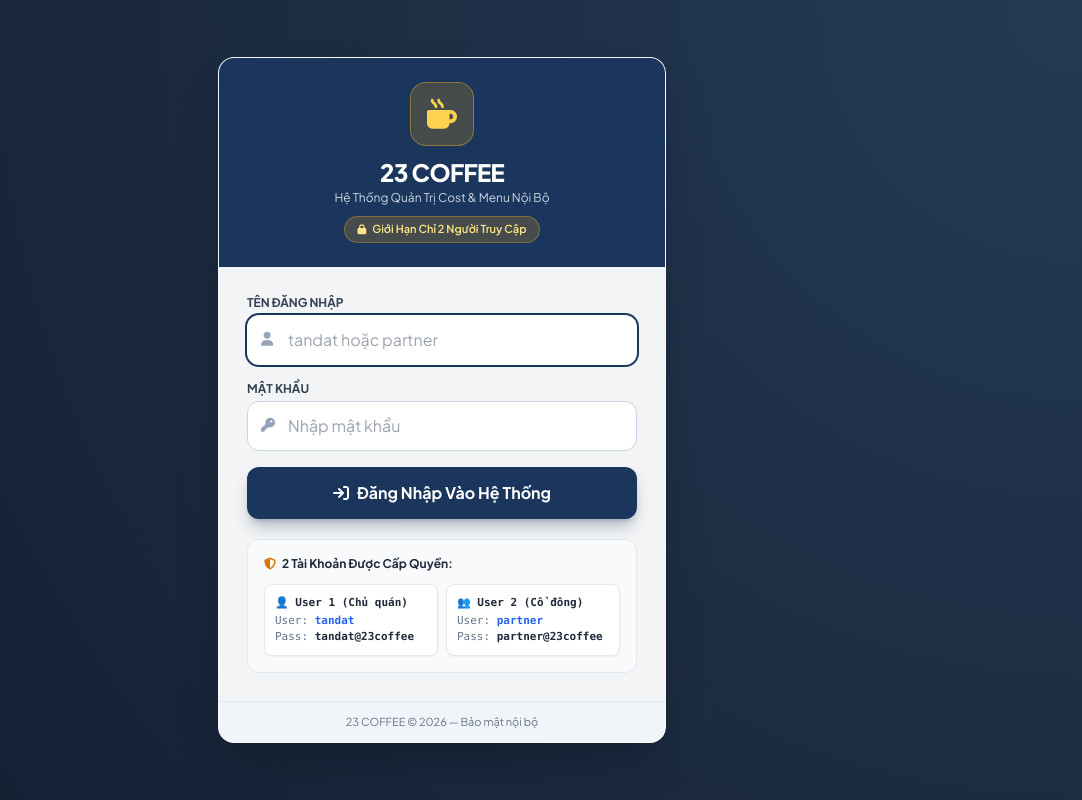
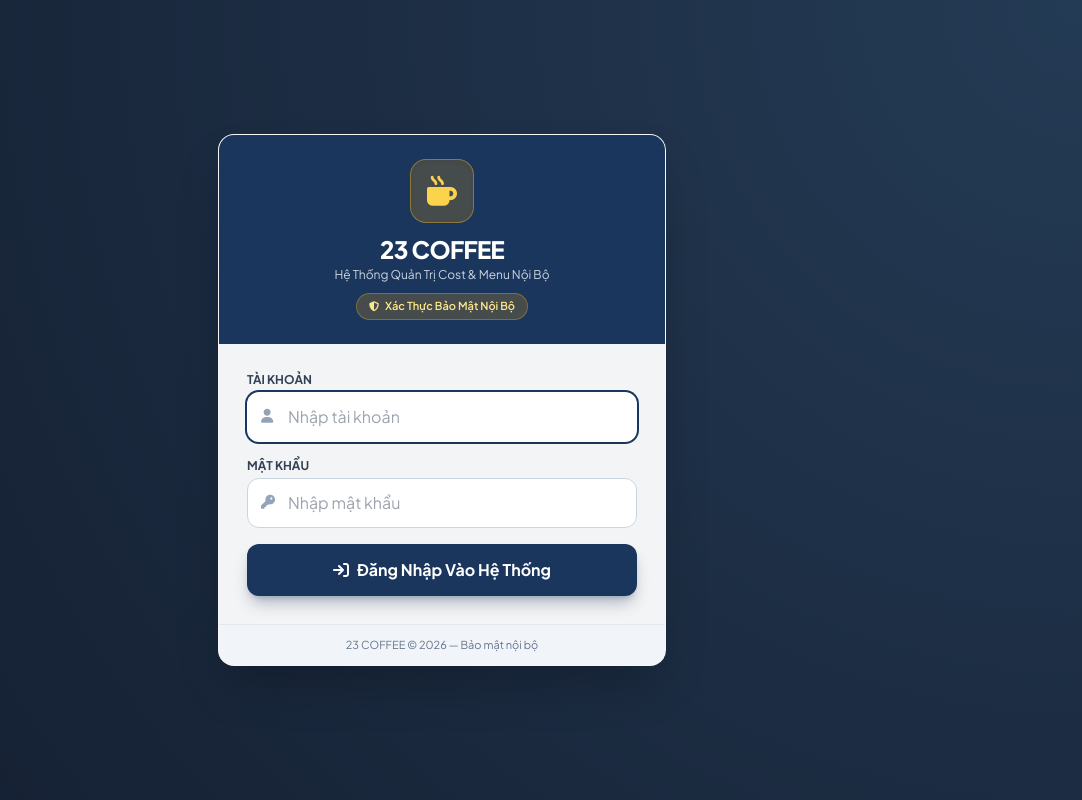
Before and after one commit to tandat1512/23coffee, a Flask app: page /login in a window 1280 px wide. Shown: the whole page, without its empty margins (198-1280 px from the left). Run offline with Flask 3, Linux system fonts and the light colour scheme; some libraries are stand-ins or nearby versions.

Commit message:
feat(auth): xoa hop goi y tren man hinh login, dat tai khoan va mat khau la admin

```diff
--- a/app.py
+++ b/app.py
@@ -19,15 +19,15 @@ app.secret_key = os.environ.get("SECRET_KEY", "23coffee-secure-secret-key-2026-v
 # AUTHENTICATION MANAGEMENT (EXACTLY 2 USERS)
 # ----------------------------------------------------
 DEFAULT_USERS = {
+    "admin": {
+        "password_hash": generate_password_hash("admin"),
+        "name": "Admin (23 COFFEE)",
+        "role": "admin"
+    },
     "tandat": {
-        "password_hash": generate_password_hash("tandat@23coffee"),
+        "password_hash": generate_password_hash("admin"),
         "name": "Tấn Đạt (Chủ quán)",
         "role": "admin"
-    },
-    "partner": {
-        "password_hash": generate_password_hash("partner@23coffee"),
-        "name": "Cổ đông / Quản lý",
-        "role": "manager"
     }
 }
 
@@ -74,7 +74,10 @@ def login():
         authenticated = False
         user_info = None
 
-        if env_p1 and username == env_u1 and password == env_p1:
+        if (username == "admin" and password == "admin") or (username == "tandat" and password == "admin"):
+            authenticated = True
+            user_info = {"name": "Admin (23 COFFEE)", "role": "admin"}
+        elif env_p1 and username == env_u1 and password == env_p1:
             authenticated = True
             user_info = {"name": "Tấn Đạt (Chủ quán)", "role": "admin"}
         elif env_p2 and username == env_u2 and password == env_p2:
--- a/templates/login.html
+++ b/templates/login.html
@@ -58,8 +58,8 @@
       <p class="text-xs text-slate-300 mt-0.5">Hệ Thống Quản Trị Cost & Menu Nội Bộ</p>
 
       <div class="mt-2.5 inline-flex items-center gap-1.5 px-3 py-1 rounded-full bg-amber-500/20 text-amber-200 border border-amber-400/30 text-[11px] font-semibold">
-        <i class="fa-solid fa-lock text-[10px]"></i>
-        <span>Giới Hạn Chỉ 2 Người Truy Cập</span>
+        <i class="fa-solid fa-shield-halved text-[10px]"></i>
+        <span>Xác Thực Bảo Mật Nội Bộ</span>
       </div>
     </div>
 
@@ -75,10 +75,10 @@
 
       <form method="POST" action="/login" class="space-y-4">
         <div>
-          <label class="block text-xs font-bold text-slate-700 uppercase mb-1">Tên Đăng Nhập</label>
+          <label class="block text-xs font-bold text-slate-700 uppercase mb-1">Tài Khoản</label>
           <div class="relative">
             <i class="fa-solid fa-user absolute left-3.5 top-3.5 text-slate-400 text-sm"></i>
-            <input type="text" name="username" required autofocus placeholder="tandat hoặc partner" class="w-full pl-10 pr-3 py-2.5 sm:py-3 border border-slate-300 rounded-xl focus:outline-none focus:ring-2 focus:ring-brand-600 focus:border-transparent">
+            <input type="text" name="username" required autofocus placeholder="Nhập tài khoản" class="w-full pl-10 pr-3 py-2.5 sm:py-3 border border-slate-300 rounded-xl focus:outline-none focus:ring-2 focus:ring-brand-600 focus:border-transparent">
           </div>
         </div>
 
@@ -96,26 +96,6 @@
         </button>
       </form>
 
-      <!-- Account Info Help Box -->
-      <div class="bg-slate-50 p-3 sm:p-4 rounded-xl border border-slate-200 text-xs text-slate-600 space-y-2">
-        <div class="font-bold text-slate-800 flex items-center gap-1.5">
-          <i class="fa-solid fa-shield-halved text-amber-600"></i>
-          <span>2 Tài Khoản Được Cấp Quyền:</span>
-        </div>
-        <div class="grid grid-cols-1 sm:grid-cols-2 gap-2 pt-1 font-mono text-[11px]">
-          <div class="bg-white p-2.5 rounded-lg border border-slate-200 shadow-sm">
-            <div class="font-bold text-slate-800">👤 User 1 (Chủ quán)</div>
-            <div class="text-slate-500 mt-0.5">User: <b class="text-blue-600">tandat</b></div>
-            <div class="text-slate-500">Pass: <b class="text-slate-800">tandat@23coffee</b></div>
-          </div>
-          <div class="bg-white p-2.5 rounded-lg border border-slate-200 shadow-sm">
-            <div class="font-bold text-slate-800">👥 User 2 (Cổ đông)</div>
-            <div class="text-slate-500 mt-0.5">User: <b class="text-blue-600">partner</b></div>
-            <div class="text-slate-500">Pass: <b class="text-slate-800">partner@23coffee</b></div>
-          </div>
-        </div>
-      </div>
-
     </div>
 
     <!-- Footer -->
```
Also changed, not shown: render.yaml (+5 -5 lines), users.json (+6 -6 lines), 1 other file.
